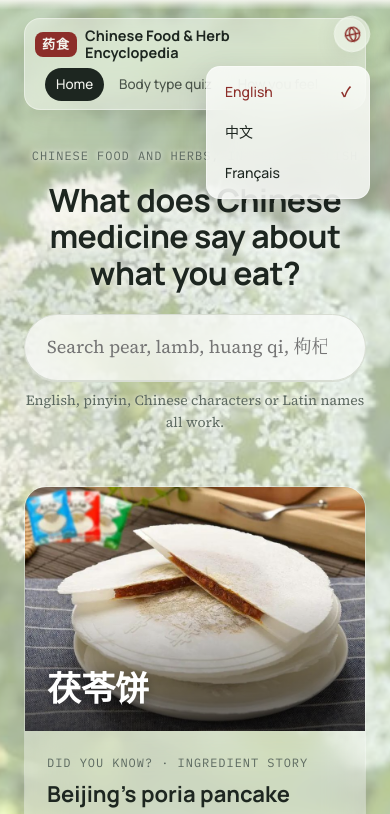
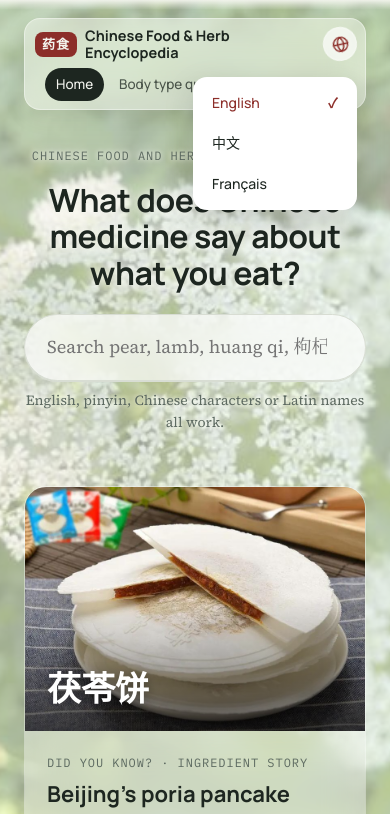
Before and after one commit to Lulu96802/yaoshi, a plain HTML site: page index.html in a window 390 px wide. Both pictures are taken after a click on the button 352 px from the left and 34 px from the top of the page. Shown: the top 814 px of the page. Drawn offline with Linux system fonts and the light colour scheme.

Commit message:
Place the language button inside the top bar on phones and tablets
Co-Authored-By: Claude Opus 5.5 <noreply@anthropic.com>
Claude-Session: https://claude.ai/code/session_019ZHJQNcFVQLzntoQfAFzUZ

```diff
--- a/index.html
+++ b/index.html
@@ -346,16 +346,16 @@ body::before{background:linear-gradient(to bottom,color-mix(in srgb,var(--paper)
 .card{background:var(--glass);border-color:var(--glass-edge);-webkit-backdrop-filter:blur(18px) saturate(1.2);backdrop-filter:blur(18px) saturate(1.2)}
 .card .thumb{border-bottom-color:var(--glass-edge)}
 .card .where{color:color-mix(in srgb,var(--ink) 72%,transparent)}
-.langmenu{position:fixed;top:calc(env(safe-area-inset-top,0px) + 20px);right:max(18px,env(safe-area-inset-right));z-index:60}
+.langmenu{position:absolute;top:50%;right:-58px;transform:translateY(-50%);z-index:60}
 .langbtn{width:42px;height:42px;display:grid;place-items:center;border-radius:50%;cursor:pointer;color:var(--ink);background:color-mix(in srgb,var(--surface) 46%,transparent);-webkit-backdrop-filter:blur(20px) saturate(1.3);backdrop-filter:blur(20px) saturate(1.3);border:1px solid var(--glass-edge);box-shadow:0 6px 24px rgba(0,0,0,.08);transition:transform .15s}
 .langbtn:hover,.langbtn[aria-expanded="true"]{color:var(--accent);transform:rotate(-12deg)}
-.langsw{position:absolute;right:0;top:50px;min-width:150px;display:flex;flex-direction:column;gap:2px;padding:6px;border-radius:14px;background:color-mix(in srgb,var(--surface) 78%,transparent);-webkit-backdrop-filter:blur(20px) saturate(1.3);backdrop-filter:blur(20px) saturate(1.3);border:1px solid var(--glass-edge);box-shadow:0 10px 30px rgba(0,0,0,.14)}
+.langsw{position:absolute;right:0;top:50px;min-width:150px;display:flex;flex-direction:column;gap:2px;padding:6px;border-radius:14px;background:var(--surface);border:1px solid var(--glass-edge);box-shadow:0 10px 30px rgba(0,0,0,.16)}
 .langsw[hidden]{display:none}
 .langsw button{display:flex;align-items:center;justify-content:space-between;gap:12px;border:0;background:transparent;font-family:var(--display);font-size:14px;font-weight:500;padding:8px 12px;border-radius:9px;cursor:pointer;color:var(--ink);text-align:left}
 .langsw button:hover{background:color-mix(in srgb,var(--ink) 7%,transparent)}
 .langsw button[aria-pressed="true"]{color:var(--accent)}
 .langsw button[aria-pressed="true"]::after{content:"✓";font-weight:600}
-@media (max-width:1080px){.top{padding-right:58px!important}.langmenu{top:calc(env(safe-area-inset-top,0px) + 17px);right:max(22px,env(safe-area-inset-right))}.langbtn{width:38px;height:38px}}
+@media (max-width:1080px){.top{padding-right:56px!important}.langmenu{right:9px;top:10px;transform:none}.langbtn{width:38px;height:38px;box-shadow:none;background:color-mix(in srgb,var(--surface) 60%,transparent)}}
 
 .topnav{order:2}
 
@@ -373,8 +373,8 @@ html[lang="zh-Hans"] .label,html[lang="zh-Hans"] .pin,html[lang="zh-Hans"] .card
 .topnav{order:2;width:100%;flex-wrap:nowrap!important;justify-content:flex-start!important;overflow-x:auto;scrollbar-width:none;-webkit-overflow-scrolling:touch;margin-right:-44px;padding-right:24px;-webkit-mask-image:linear-gradient(90deg,#000 85%,transparent);mask-image:linear-gradient(90deg,#000 85%,transparent)}
 .topnav::-webkit-scrollbar{display:none}
 .topnav a{flex:0 0 auto;white-space:nowrap;padding:6px 11px!important;font-size:13.5px!important}
-.langmenu{top:calc(env(safe-area-inset-top,0px) + 16px)!important;right:max(20px,env(safe-area-inset-right))!important}
-.langbtn{width:36px!important;height:36px!important}
+.langmenu{top:8px;right:8px;transform:none}
+.langbtn{width:34px!important;height:34px!important}
 .opts{display:flex!important;flex-wrap:wrap;gap:4px}
 .opts label{flex:1 1 auto}
 .opts span{font-family:var(--display);font-size:11.5px!important;padding:10px 4px!important;white-space:nowrap}
@@ -424,14 +424,14 @@ html[lang="zh-Hans"] .label,html[lang="zh-Hans"] .pin,html[lang="zh-Hans"] .card
       <a href="#herbs" data-sec="herbs">Ingredients</a>
       <a href="#ideas" data-sec="ideas">Key ideas</a>
     </nav>
+  <div class="langmenu">
+      <button class="langbtn" type="button" aria-haspopup="true" aria-expanded="false" aria-label="Language / 语言 / Langue" title="Language / 语言 / Langue"><svg viewBox="0 0 24 24" width="19" height="19" fill="none" stroke="currentColor" stroke-width="1.7" stroke-linecap="round" aria-hidden="true"><circle cx="12" cy="12" r="9"/><path d="M3 12h18M12 3c2.6 2.6 3.9 5.6 3.9 9s-1.3 6.4-3.9 9M12 3C9.4 5.6 8.1 8.6 8.1 12s1.3 6.4 3.9 9"/></svg></button>
+      <div class="langsw" role="group" aria-label="Language" hidden>
+        <button data-lang="en" aria-pressed="true"><span>English</span></button><button data-lang="zh" aria-pressed="false"><span>中文</span></button><button data-lang="fr" aria-pressed="false"><span>Français</span></button>
+      </div>
+    </div>
   </header>
   <main id="app"></main>
-  <div class="langmenu">
-    <button class="langbtn" type="button" aria-haspopup="true" aria-expanded="false" aria-label="Language / 语言 / Langue" title="Language / 语言 / Langue"><svg viewBox="0 0 24 24" width="19" height="19" fill="none" stroke="currentColor" stroke-width="1.7" stroke-linecap="round" aria-hidden="true"><circle cx="12" cy="12" r="9"/><path d="M3 12h18M12 3c2.6 2.6 3.9 5.6 3.9 9s-1.3 6.4-3.9 9M12 3C9.4 5.6 8.1 8.6 8.1 12s1.3 6.4 3.9 9"/></svg></button>
-    <div class="langsw" role="group" aria-label="Language" hidden>
-      <button data-lang="en" aria-pressed="true"><span>English</span></button><button data-lang="zh" aria-pressed="false"><span>中文</span></button><button data-lang="fr" aria-pressed="false"><span>Français</span></button>
-    </div>
-  </div>
 
   <footer class="foot">
     <div data-i18n="foot1">For learning about Chinese herbs, food and culture. The "How are you feeling?" pages describe traditional food choices, not diagnosis or treatment. They do not replace a doctor or pharmacist.</div>
```
